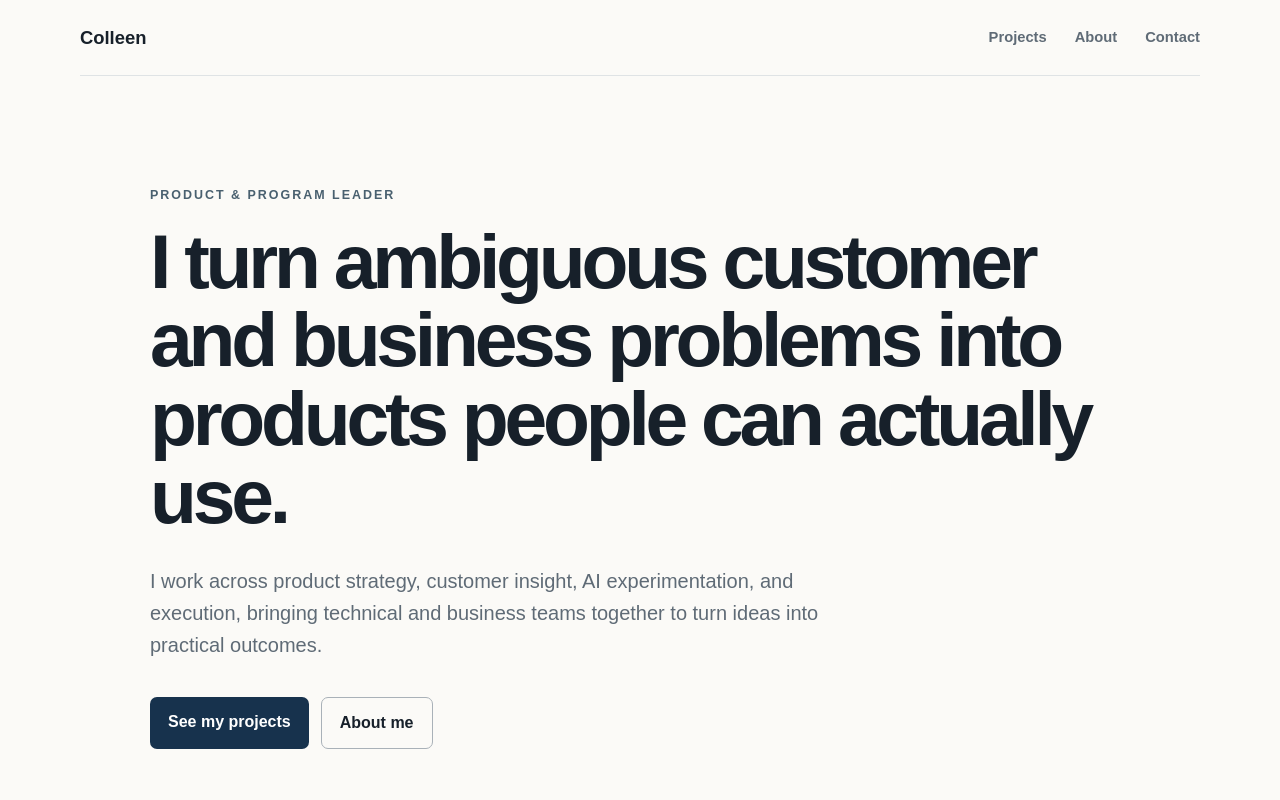
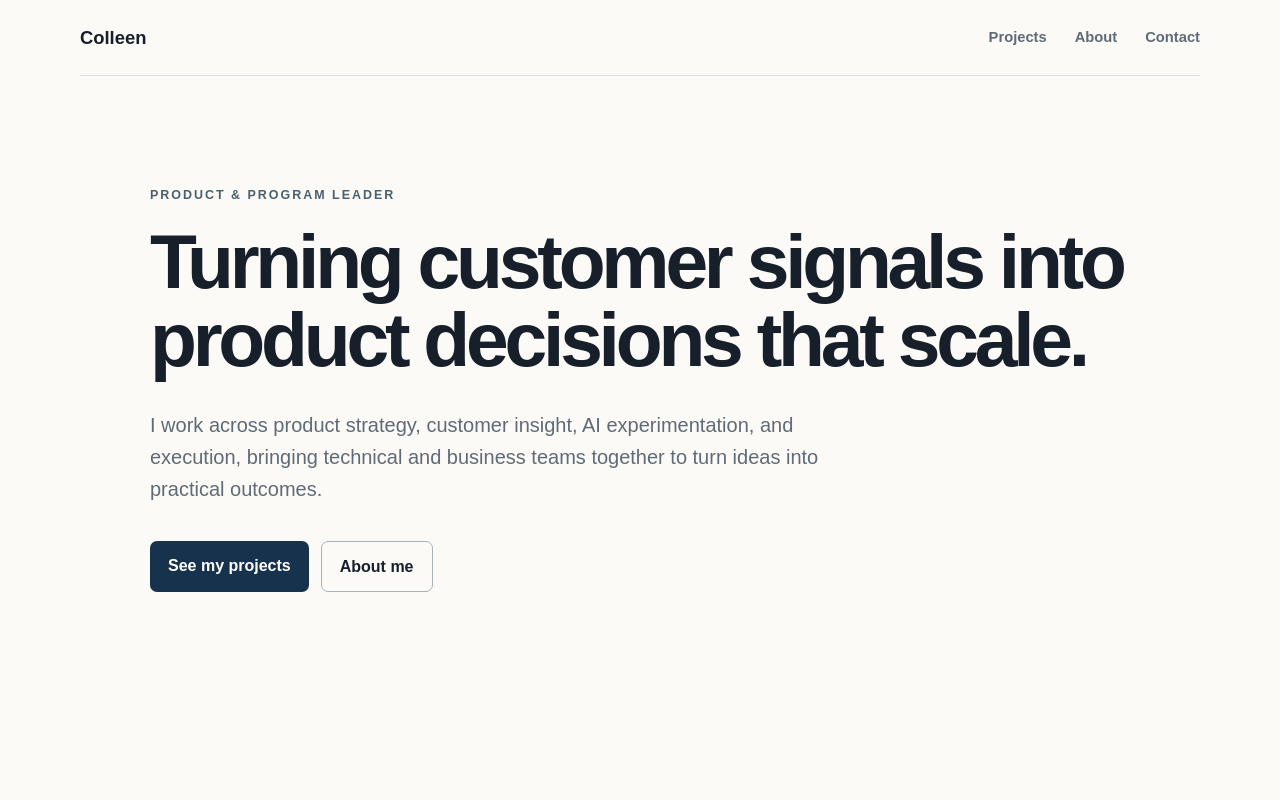
Before and after one commit to cew6992/Colleen-portfolio, a plain HTML site: page index.html in a window 1280 px wide. Shown: the top 800 px of the page. Drawn offline with Linux system fonts and the light colour scheme.

Commit message:
Revise title and main heading in index.html
Updated the title and main heading to reflect full name and new messaging.

```diff
--- a/index.html
+++ b/index.html
@@ -4,7 +4,7 @@
   <meta charset="utf-8" />
   <meta name="viewport" content="width=device-width, initial-scale=1" />
   <meta name="description" content="Product and program leadership portfolio focused on customer problems, AI experimentation, and execution." />
-  <title>Colleen | Product & Program Leader</title>
+  <title>Colleen Williams | Product & Program Leader</title>
   <link rel="stylesheet" href="styles.css" />
 </head>
 <body>
@@ -20,7 +20,7 @@
   <main id="top">
     <section class="hero wrap">
       <p class="eyebrow">PRODUCT & PROGRAM LEADER</p>
-      <h1>I turn ambiguous customer and business problems into products people can actually use.</h1>
+      <h1>Turning customer signals into product decisions that scale.</h1>
       <p class="hero-copy">I work across product strategy, customer insight, AI experimentation, and execution, bringing technical and business teams together to turn ideas into practical outcomes.</p>
       <div class="actions">
         <a class="button primary" href="#work">See my projects</a>
```
